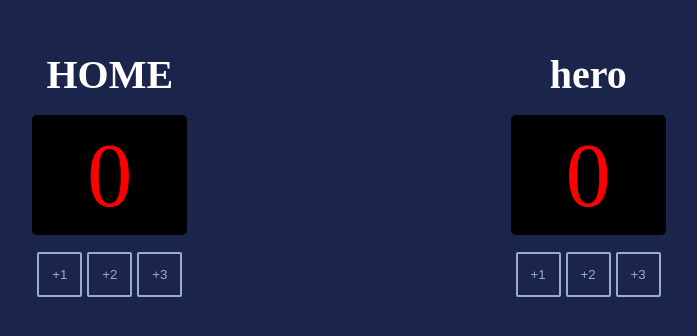
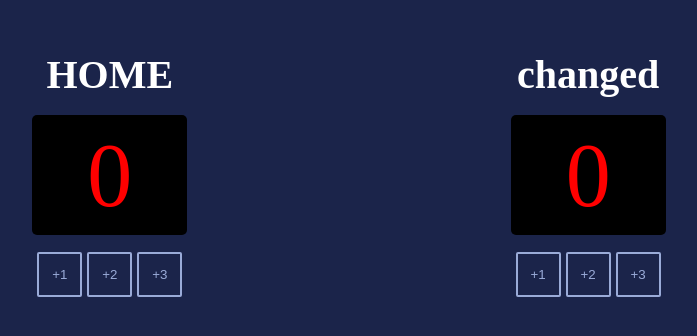
Before and after one commit to InsensitiveAppeal27/Scoreboard, a website built with Vite: page index.html in a window 1280 px wide. Shown: the part 246-582 px from the top of the page, without its empty margins (291-988 px from the left). Built offline with nearby package versions, Linux system fonts and the light colour scheme.

Commit message:
commit to main

```diff
--- a/index.html
+++ b/index.html
@@ -14,7 +14,7 @@
                 </div>
             </div>
             <div class="SC-P">
-                <h3>hero</h3>
+                <h3>changed</h3>
                  <div class="score-board guest">0</div>
                 <div class="btn-con">
                     <button data-value='1' class="guest-btn">+1</button>
```
